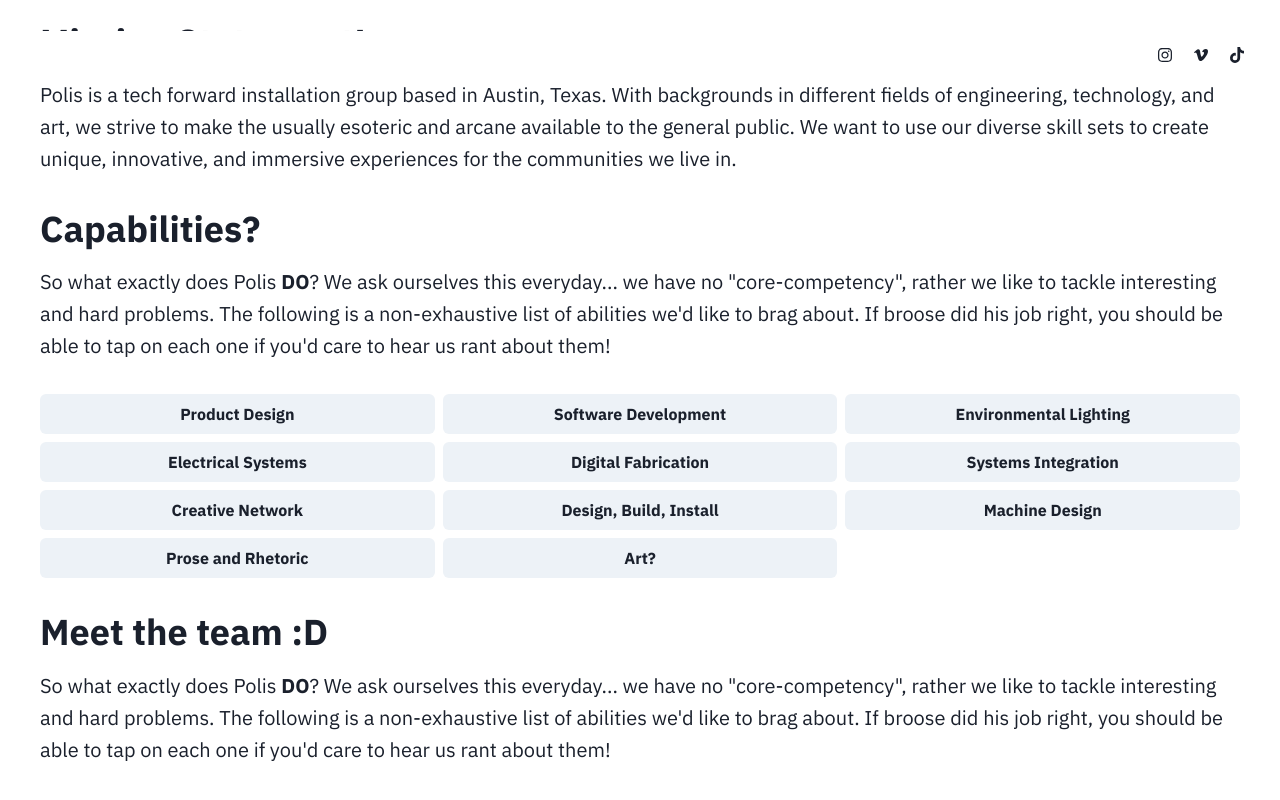
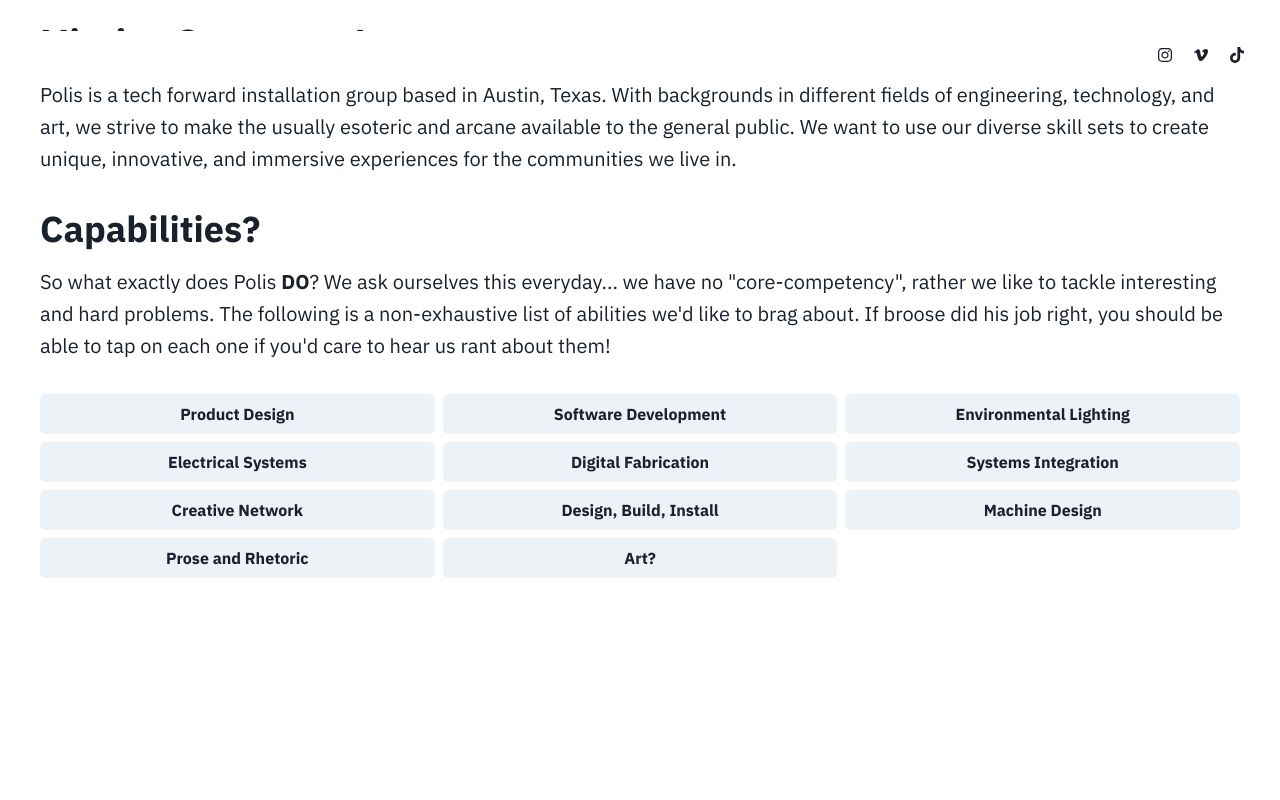
Before and after one commit to polis-interactive/website, a Next.js app: page /about in a window 1280 px wide. Shown: the part 721-1521 px from the top of the page. After the commit the page ends 1411 px from the top, so only its background shows below. Built offline with nearby package versions, Linux system fonts and the light colour scheme; what @fortawesome/pro-regular-svg-icons, @fortawesome/pro-solid-svg-icons would draw is missing.

Commit message:
Ok, guess about is done :D

```diff
--- a/pages/about.tsx
+++ b/pages/about.tsx
@@ -46,14 +46,6 @@
                     one if you&apos;d care to hear us rant about them!
                 </Text>
                 <Competencies />
-                <Heading as='h2' className={aboutStyles.mainHeader}>Meet the team :D</Heading>
-                <Text className={aboutStyles.mainParagraph}>
-                    So what exactly does Polis <chakra.span fontWeight='bold'>DO</chakra.span>? We
-                    ask ourselves this everyday... we have no &quot;core-competency&quot;, rather we like
-                    to tackle interesting and hard problems. The following is a non-exhaustive list of abilities
-                    we&apos;d like to brag about. If broose did his job right, you should be able to tap on each
-                    one if you&apos;d care to hear us rant about them!
-                </Text>
             </Box>
         </Box>
     )
```
